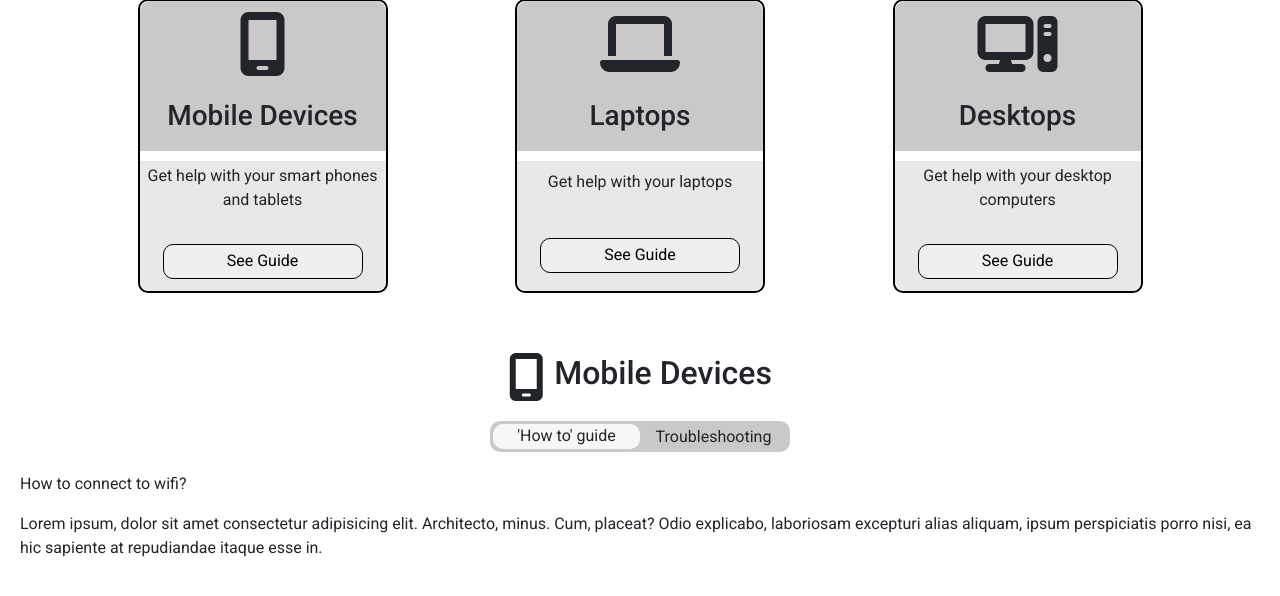
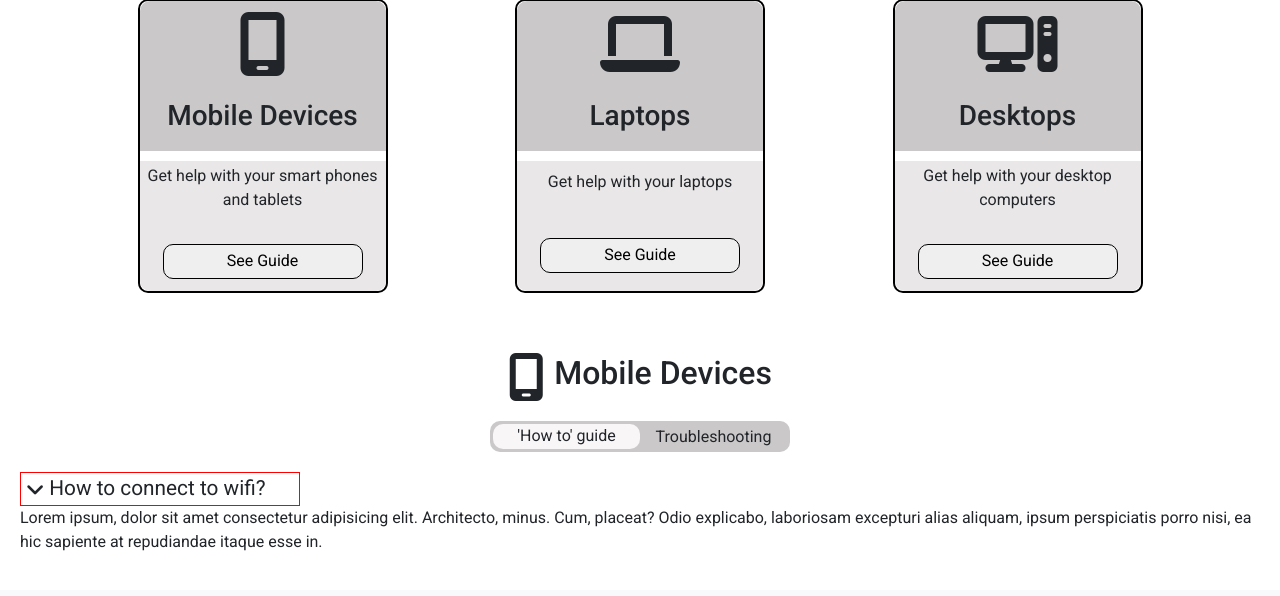
Before and after one commit to Carlos-n21/Team4-Family-hack, a Django app: page /technicalissues/ in a window 1280 px wide. Shown: the part 221-817 px from the top of the page. After the commit the page ends 772 px from the top, so only its background shows below. Run offline with Django 5.2, Linux system fonts and the light colour scheme; some libraries are stand-ins or nearby versions.

Commit message:
Add help item head and arrow

```diff
--- a/static/css/style.css
+++ b/static/css/style.css
@@ -153,8 +153,26 @@ h4 {
 }
 
 .toggle-item.selected {
-  /* border: 1px solid blue; */
   background-color: #f8f6f6;
   height: 25px;
   border-radius: 10px;
 }
+
+.help-head {
+  border: 1px solid red;
+  display: flex;
+  align-items: center;
+  /* justify-content: center;     */
+  width: 280px;
+}
+
+.help-head p {
+  font-size: 1.3rem;
+  margin: 0;
+}
+
+
+.help-head i {
+  font-size: 1.3rem;
+  margin: 0 5px;
+}
--- a/technicalissues/templates/technicalissues.html
+++ b/technicalissues/templates/technicalissues.html
@@ -52,9 +52,12 @@
             <p class="toggle-item">Troubleshooting</p>
         </div>
     </div>
-    <div class="help-items">
-        <div>
+    <div class="help-item">
+        <div class="help-head">
+            <i class="fa-solid fa-angle-down fa-2xs"></i>
             <p>How to connect to wifi?</p>
+        </div>
+        <div class="help-body">
             <p>Lorem ipsum, dolor sit amet consectetur adipisicing elit. Architecto, minus. Cum, placeat? Odio
                 explicabo, laboriosam excepturi alias aliquam, ipsum perspiciatis porro nisi, ea hic sapiente at
                 repudiandae itaque esse in.</p>
```
